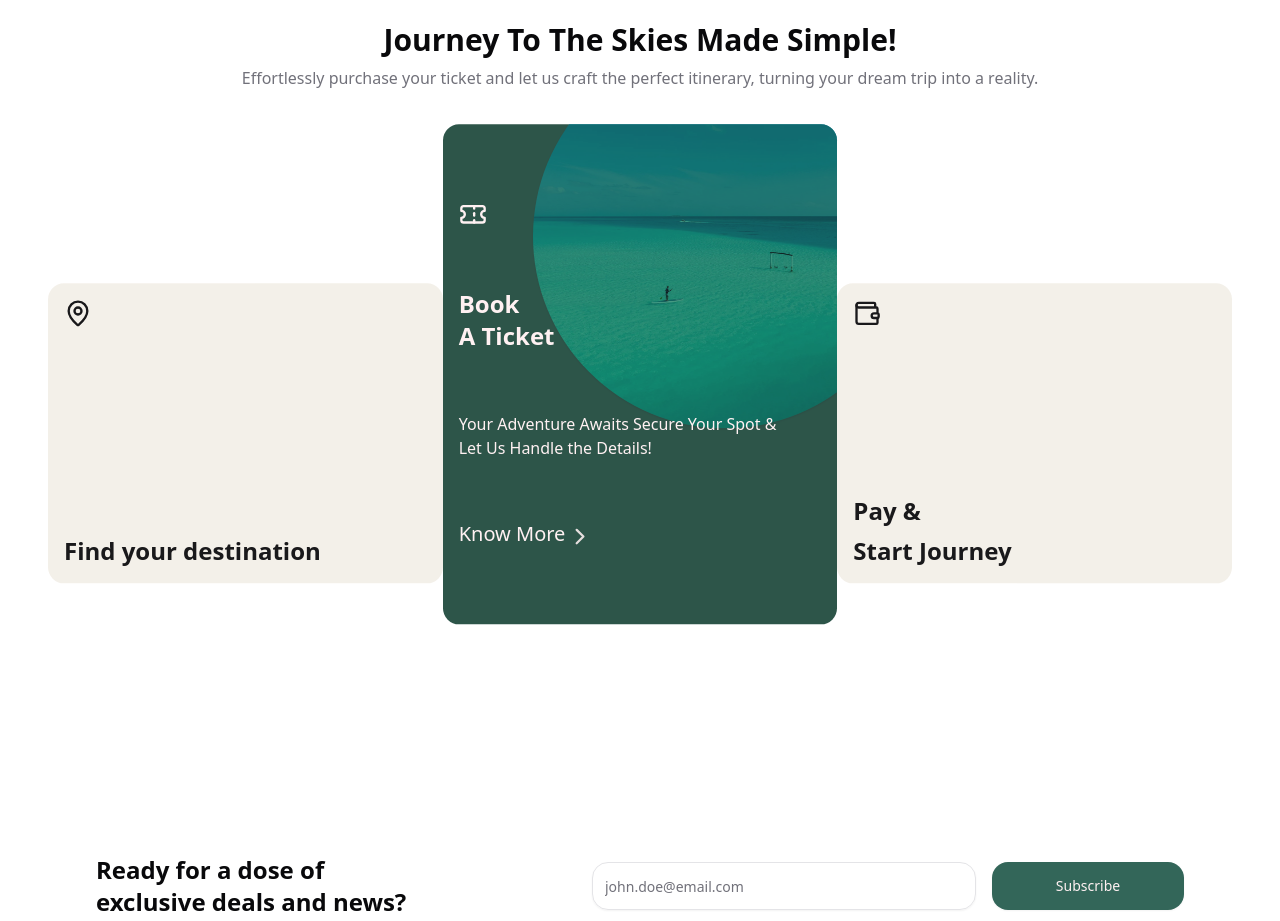
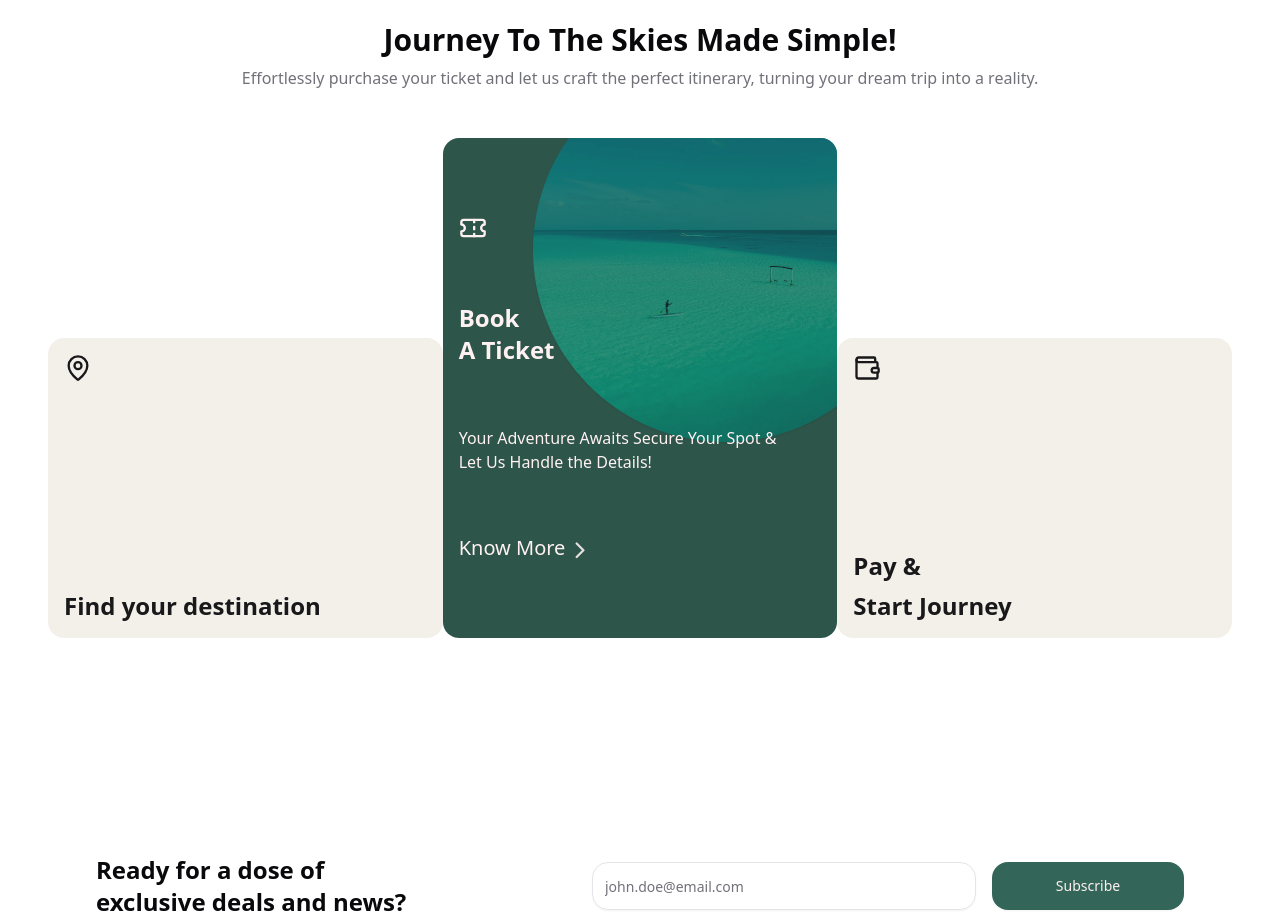
Before and after one commit to smadabat1/EcoTravels, a React (Vite) app: page / in a window 1280 px wide. Shown: the part 2920-3841 px from the top of the page. Built offline with nearby package versions, Linux system fonts and the light colour scheme.

Commit message:
Flow parallax issue

```diff
--- a/src/components/Landingpage/Flow/index.tsx
+++ b/src/components/Landingpage/Flow/index.tsx
@@ -27,8 +27,6 @@ export default function FlowIndex() {
     },
   };
 
-  const md = useTransform(scrollYProgress, [0,1], [0, -50]);
-  const lg = useTransform(scrollYProgress, [0,1], [0, -200]);
   return (
     <div className="flex flex-col gap-y-12 md:p-8">
       <div className="flex flex-col gap-y-2 items-center">
@@ -38,11 +36,11 @@ export default function FlowIndex() {
         </p>
       </div>
       <div ref={container} className="grid grid-cols-1 md:grid-cols-3 md:items-end gap-4 md:gap-0">
-        <motion.div style={{y:lg, opacity: opacity}} className="bg-bento-1 p-4 rounded-xl md:rounded-l-xl h-[300px] flex flex-col justify-between">
+        <motion.div style={{opacity: opacity}} className="bg-bento-1 p-4 rounded-xl md:rounded-l-xl h-[300px] flex flex-col justify-between">
           <MapPin size={28} />
           <p className="font-bold text-2xl">Find your destination</p>
         </motion.div>
-        <motion.div style={{y:md, opacity: opacity}} className="bg-bento-2 p-4 rounded-xl md:rounded-t-xl h-[500px] flex flex-col justify-evenly relative overflow-hidden">
+        <motion.div style={{opacity: opacity}} className="bg-bento-2 p-4 rounded-xl md:rounded-t-xl h-[500px] flex flex-col justify-evenly relative overflow-hidden">
           <Ticket className="text-primary-foreground" size={28} />
           <img src={flow} loading="lazy" className="absolute right-[-80px] top-[-80px] rounded-full h-96 w-96 mix-blend-overlay shadow-sm" />
           <div>
@@ -61,7 +59,7 @@ export default function FlowIndex() {
             </motion.div>
           </div>
         </motion.div>
-        <motion.div style={{y:lg, opacity: opacity}} className="bg-bento-1 p-4 rounded-xl md:rounded-r-xl h-[300px] flex flex-col justify-between">
+        <motion.div style={{opacity: opacity}} className="bg-bento-1 p-4 rounded-xl md:rounded-r-xl h-[300px] flex flex-col justify-between">
           <Wallet size={28} />
           <div className="flex flex-col gap-y-2">
             <p className="font-bold text-2xl">Pay &</p>
```
Also changed, not shown: src/assets/image2.jpg (deleted), src/assets/plane1.webp (deleted).
